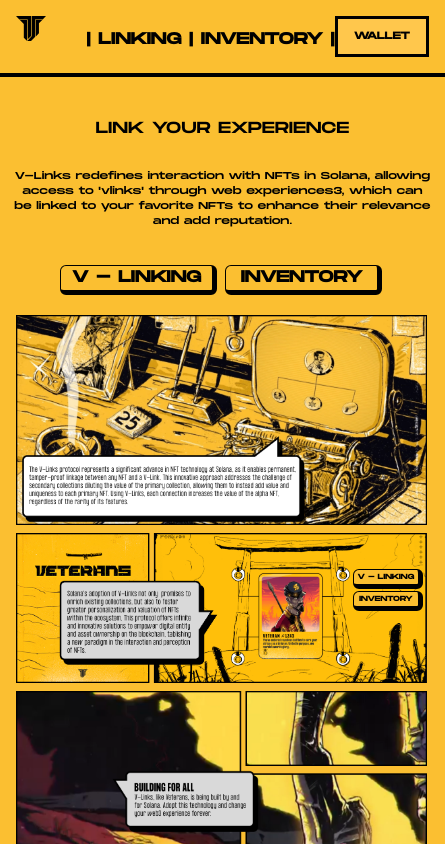
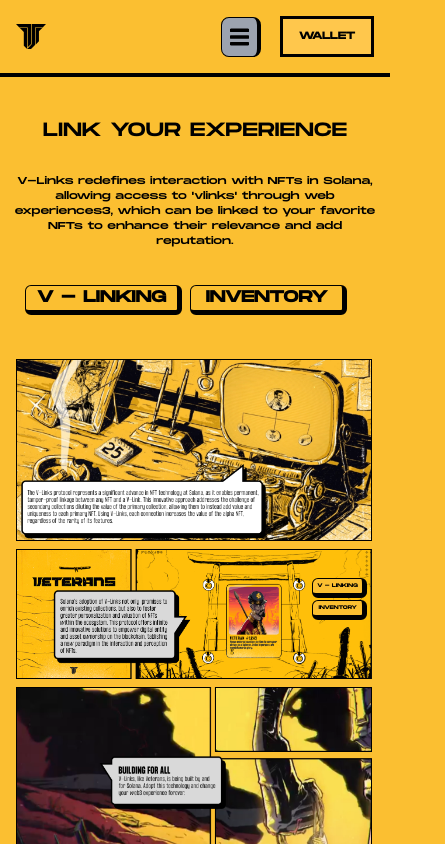
Before and after one commit to corax5/Veterans-protocol, a Next.js app: page / in a window 390 px wide. Shown: the top 844 px of the page, 445 px wide, since content can reach past the window. Built offline with nearby package versions, Linux system fonts and the light colour scheme.

Commit message:
responsive

```diff
--- a/src/components/Buttons.tsx
+++ b/src/components/Buttons.tsx
@@ -8,7 +8,7 @@
                 <div className="title mt-10 text-center">
                     LINK YOUR EXPERIENCE
                 </div>
-                <div className="text-link mx-auto text-center mt-4">V-Links redefines interaction  with NFTs in Solana, allowing  access to 'vlinks'
+                <div className="text-link mx-auto text-center mt-4">V-Links redefines interaction  with NFTs in Solana, allowing  access to &apos;vlinks&apos;
                     through web  experiences3, which can be  linked to your favorite NFTs to
                     enhance their relevance and add reputation.</div>
             </div>
--- a/src/components/Navbar.tsx
+++ b/src/components/Navbar.tsx
@@ -1,16 +1,60 @@
-import React from 'react';
+import React, { useState } from 'react';
 import Link from 'next/link';
 import Image from 'next/image';
+import { useRouter } from 'next/router';
+
+interface ActiveLinkProps {
+    href: string;
+    children: React.ReactNode;
+}
+
+const ActiveLink: React.FC<ActiveLinkProps> = ({ href, children }) => {
+    const router = useRouter();
+
+    const isActive = router.pathname === href;
+
+    return (
+        <Link legacyBehavior href={href}>
+            <a className={`block py-2 px-4  rounded ${isActive ? 'text-decoration-line: underline ' : ' text-decoration-line: underline; hover:bg-gray-100'}  md:hover:bg-transparent md:border-0 md:hover:text-c6a05f md:p-0   ml-auto`}>
+                {children}
+            </a>
+        </Link>
+
+    );
+};
 
 const Navbar = () => {
+
+    const [menuVisible, setMenuVisible] = useState(false);
+
+    const toggleMenu = () => {
+        setMenuVisible(!menuVisible);
+    };
+
     return (
         <>
             <section className="section1 font-extrabold border-b-4  border-black text-center" id="section1">
-                <div className="div-logo ">
+                <div className="div-logo">
                     <Link href="/">
                         <Image src="/Isotipo_Negro.svg" alt="logo" width={30} height={30} priority />
                     </Link>
-                    <div className='link-home mt-3  '>
+                    <button
+                        data-collapse-toggle="navbar-default"
+                        type="button"
+                        className="inline-flex items-center ml-40 p-2 w-10 h-10 justify-center text-sm bg-gray-400 text-black border border-black mr-1 rounded-lg md:hidden hover:black focus:outline-none"
+                        aria-controls="navbar-default"
+                        aria-expanded={menuVisible ? 'true' : 'false'}
+                        onClick={toggleMenu}
+                        style={{ borderRightWidth: '4px' }}
+                    >
+                        <span className="sr-only">Abrir menu</span>
+                        <svg className="w-5 h-5" aria-hidden="true" xmlns="http://www.w3.org/2000/svg" fill="none" viewBox="0 0 17 14">
+                            <path stroke="black" stroke-linecap="round" stroke-linejoin="round" stroke-width="3" d="M1 1h15M1 7h15M1 13h15" />
+                        </svg>
+
+
+                    </button>
+                    <div className={`w-start md:w-${menuVisible ? 'full' : '80'} ${menuVisible ? '' : 'hidden md:block'}`} id="navbar-default">
                         <strong> |</strong> <Link className="linking-link hover:text-gray-500" id="wallet-connect" href="/linking" passHref>
                             <strong> LINKING</strong>
                         </Link>  <strong> |</strong>
@@ -21,10 +65,10 @@
                     <div className="btn-nav">
                         <Link className="wallet-button text-button wp-button" id="wallet-connect" href="/" passHref>
                             WALLET
-                        </Link>
-                    </div>
+                        </Link></div>
                 </div>
-            </section>
+
+            </section >
         </>
     );
 };
--- a/src/pages/linking.tsx
+++ b/src/pages/linking.tsx
@@ -6,7 +6,7 @@
 
 const linking = () => {
 
-    const [walletConnected, setwalletConnected] = useState(false);
+    // const [walletConnected, setwalletConnected] = useState(false);
 
 
     // Function to connect the wallet
@@ -35,7 +35,8 @@
                     </button>
                 </div>
                 <div className='botonLink'>
-                    <button disabled={!walletConnected}>{/* Agrega la lógica para link to nft */}LINK NFT</button>
+                    <button
+                    >{/* Agrega la lógica para link to nft */}LINK NFT</button>
                 </div>
             </div>
 
--- a/src/styles/globals.css
+++ b/src/styles/globals.css
@@ -37,7 +37,12 @@
   display: flex;
   justify-content: space-between;
   padding: 1rem;
+  align-items: center;
   /* position: absolute; */
+}
+
+.section1 {
+  padding: 0rem;
 }
 
 .div-logo-footer {
@@ -51,6 +56,15 @@
 
 .logo {
   width: 2rem;
+}
+
+.link-home {
+  font-size: larger;
+}
+
+
+.viñetas {
+  margin-bottom: 5px;
 }
 
 .social-media {
@@ -73,22 +87,36 @@
   margin-bottom: 130px;
 }
 
+.ilustracion {
+  object-fit: cover;
+  object-position: 80% 60%;
+  position: absolute;
+  left: 0;
+  right: 0;
+  top: 515px;
+  bottom: 0;
+  z-index: 1;
+  width: 1300px;
+  height: 400px;
+}
+
+
 .ilustlink {
   object-fit: cover;
   position: absolute;
   left: 0;
   right: 0;
-  top: 25px;
+  top: 24px;
   bottom: 0;
   z-index: -1;
   padding: 0;
-  max-width: 97%;
+  max-width: 100%;
 }
 
 .tables {
   margin-left: 33%;
   margin-right: 0;
-  margin-bottom: 80px;
+  margin-bottom: 9.5%;
   width: fit-content;
 
 }
@@ -160,10 +188,10 @@
   position: absolute;
   left: 0;
   right: 0;
-  top: 640px;
+  top: 515px;
   bottom: 0;
   z-index: 1;
-  width: 1200px;
+  width: 1300px;
   height: 400px;
 }
 
@@ -336,15 +364,13 @@
   padding: 1rem;
 }
 
-
-
 .not-pointer {
   pointer-events: none;
 }
 
 .btn-nav {
   display: flex;
-  gap: 1rem;
+  gap: 2rem;
 }
 
 .LinkingToken img {
@@ -397,6 +423,9 @@
   height: 1.75rem;
 }
 
+.enlaces-nav {
+  display: flex;
+}
 
 .links {
   padding: 0rem;
@@ -406,51 +435,290 @@
 }
 
 @media screen and (min-width: 1920px) {
-  .main-header {
-    left: 30%;
+  html {
+    width: max-content;
+  }
+
+  .viñeta1 {
+    width: 100%;
+  }
+
+  .body {
+    width: fit-content;
+  }
+
+  .section1 {
+    width: 100;
+  }
+
+}
+
+@media screen and (max-width: 1200px) {
+
+  html {
+    width: max-content;
+  }
+
+  .viñeta1 {
+    width: 100%;
+  }
+
+  .ilustracion {
+    top: 18%
   }
 
   .section1 {
     width: 100%;
   }
+
+  .div-logo {
+    margin: 0;
+  }
+
+  .footer-copyright {
+    width: max-content;
+  }
+
+  .buttons-top {
+    width: max-content;
+    margin-left: 40%;
+    margin-bottom: 4rem;
+  }
+
+  .barra {
+    width: 100%;
+  }
+
+  .texto {
+    margin-left: 10px;
+  }
+
+  .text-link {
+    font-size: 15px;
+    padding: 12px;
+  }
+
+  .container {
+    display: flex;
+    align-items: center;
+    justify-content: center;
+    margin-left: 15rem;
+    height: 45%;
+  }
+
+  .viñetas {
+    width: 100%;
+    height: 100%;
+    margin-left: 1rem;
+    margin-right: -50px;
+    margin-bottom: -3px;
+  }
+
+  .buttons-img {
+    width: 40px;
+    top: 50px
+  }
+
+  .button-linkventory2 {
+    width: 55px;
+    top: -70px;
+    right: 40px;
+    font-size: 5px;
+    height: 20px;
+  }
+
+  .form {
+    margin-top: -31%;
+    margin-left: 38%;
+    width: 407px;
+    margin-right: 7%;
+  }
+
+  .LinkingToken {
+    width: 365px;
+  }
+
+  .AlphaToken {
+    width: 365px;
+  }
+
+  .botonLink {
+    width: 190px;
+    margin-left: 110px;
+  }
+
+  .tables {
+    margin-right: 11px;
+    margin-top: 5%;
+    margin-left: 34%;
+    margin-bottom: 4%;
+  }
+
+
+  .title {
+    font-size: larger;
+  }
+
+  .link-home {
+    margin-left: 0px;
+    margin-bottom: 5px;
+  }
+
+  .linking-link,
+  .inventory-link {
+    font-size: 10px;
+  }
+
 }
 
-@media screen and (max-width: 1200px) {
-  .main-header {
-    position: absolute;
-    top: 50%;
-    left: 50%;
-    transform: translate(-50%, -50%);
+
+@media screen and (max-width: 990px) {
+  html {
+    width: max-content;
   }
 
-  .vets {
-    width: 40vw;
+  .viñeta1 {
+    width: 100%;
   }
+
+  .ilustracion {
+    top: 8.5%;
+    width: 1200px;
+    height: 500px;
+  }
+
+  .ilustlink {
+    width: 1900px;
+    height: 1100px;
+    margin: 0;
+  }
+
+  .section1 {
+    width: 100%;
+  }
+
+  .div-logo {
+    margin: 0;
+  }
+
+  .footer-copyright {
+    width: max-content;
+  }
+
+  .buttons-top {
+    width: max-content;
+    margin-left: 40%;
+    margin-bottom: 4rem;
+  }
+
+  .barra {
+    width: 100%;
+  }
+
+  .texto {
+    margin-left: 10px;
+  }
+
+  .text-link {
+    font-size: 15px;
+    padding: 12px;
+  }
+
+  .container {
+    display: flex;
+    align-items: center;
+    justify-content: center;
+    margin-left: 24rem;
+    height: 45%;
+  }
+
+  .viñetas {
+    width: 100%;
+    height: 100%;
+    margin-left: 1rem;
+    margin-right: -50px;
+    margin-bottom: -3px;
+  }
+
+  .buttons-img {
+    width: 40px;
+    top: 50px
+  }
+
+  .button-linkventory2 {
+    width: 55px;
+    top: -70px;
+    right: 40px;
+    font-size: 5px;
+    height: 20px;
+  }
+
+  .form {
+    margin-top: -45%;
+    margin-left: 36%;
+    width: 450px;
+    margin-right: 7%;
+    z-index: 2;
+  }
+
+  .LinkingToken {
+    width: 390px;
+  }
+
+  .AlphaToken {
+    width: 388px;
+  }
+
+  .botonLink {
+    width: 220px;
+    margin-left: 110px;
+  }
+
+  .tables {
+    margin-right: 11px;
+    margin-top: 10%;
+    margin-left: 34%;
+    margin-bottom: 14.5%;
+    width: max-content;
+  }
+
+  .ilustlink {
+    width: 6000px;
+    top: 2px
+  }
+
+  .title {
+    font-size: larger;
+  }
+
+  .link-home {
+    margin-left: 0px;
+    margin-bottom: 5px;
+  }
+
+  .linking-link,
+  .inventory-link {
+    font-size: 10px;
+  }
+
 }
 
-@media screen and (max-width: 990px) {
-  .vets {
-    width: 50vw;
-    margin-top: 3rem;
+@media screen and (max-width: 620px) {
+  html {
+    width: max-content;
   }
 
-  .buttons {
-    display: table-row;
-    width: -webkit-fill-available;
+  .viñeta1 {
+    width: 100%;
   }
 
-  .button {
-    margin-bottom: 0.75rem;
+  .body {
+    width: fit-content;
+    margin-bottom: 35px;
   }
 
-  .button-wp {
-    margin-top: 0;
-  }
-}
-
-@media screen and (max-width: 600px) {
-  .vets {
-    width: 60vw;
+  .section1 {
+    width: 100;
   }
 }
 
@@ -464,7 +732,11 @@
   }
 
   .section1 {
-    width: max-content;
+    width: 100;
+  }
+
+  .div-logo {
+    margin: 0;
   }
 
   .footer-copyright {
@@ -473,7 +745,8 @@
 
   .buttons-top {
     width: max-content;
-    margin-left: 60px;
+    margin-left: 25px;
+    margin-bottom: 4rem;
   }
 
   .barra {
@@ -495,7 +768,7 @@
     align-items: center;
     justify-content: center;
     margin-left: 0rem;
-    height: 650px;
+    height: 580px;
   }
 
   .viñetas {
@@ -512,17 +785,18 @@
   }
 
   .button-linkventory2 {
-    width: 70px;
+    width: 55px;
     top: -70px;
-    right: 54px;
-    font-size: 7px;
+    right: 40px;
+    font-size: 5px;
     height: 20px;
   }
 
   .form {
     margin-top: -100%;
-    margin-left: 15%;
-    width: 339px;
+    margin-left: 8%;
+    width: 330px;
+    margin-right: 7%;
   }
 
   .LinkingToken {
@@ -548,4 +822,45 @@
   .ilustlink {
     visibility: hidden;
   }
+
+  .title {
+    font-size: larger;
+  }
+
+  .link-home {
+    margin-left: 0px;
+    margin-bottom: 5px;
+  }
+
+  .linking-link,
+  .inventory-link {
+    font-size: 10px;
+  }
+
+  /* #navbar-default {
+    display: flex;
+    align-items: center;
+  } */
 }
+
+@media screen and (max-width: 320px) {
+
+  .form {
+    margin-left: 8%;
+    width: 285px;
+    margin-top: -110%;
+  }
+
+  .AlphaToken {
+    width: 240px;
+  }
+
+  .LinkingToken {
+    width: 240px;
+  }
+
+  .botonLink {
+    width: 133px;
+    margin-left: 79px;
+  }
+}
```
